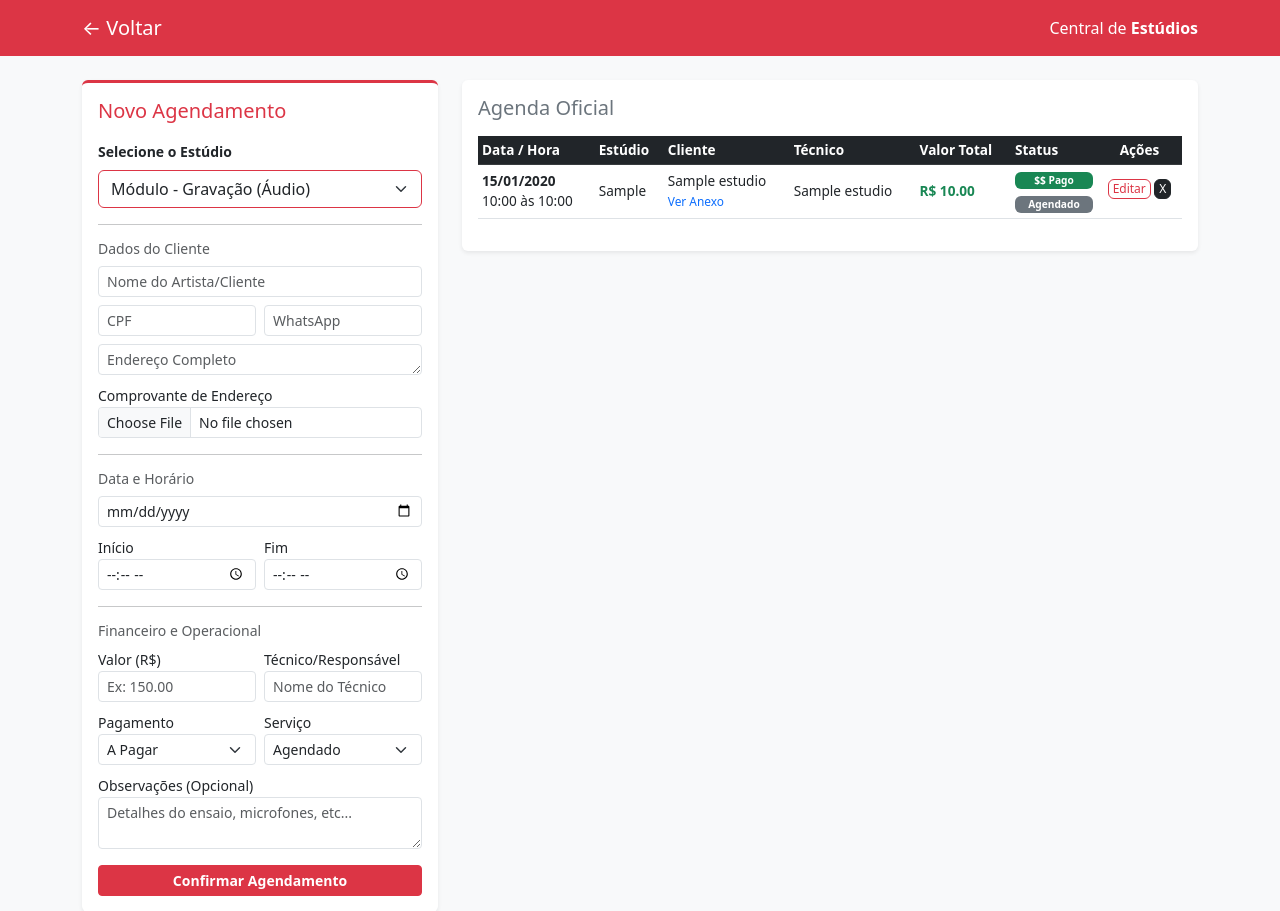
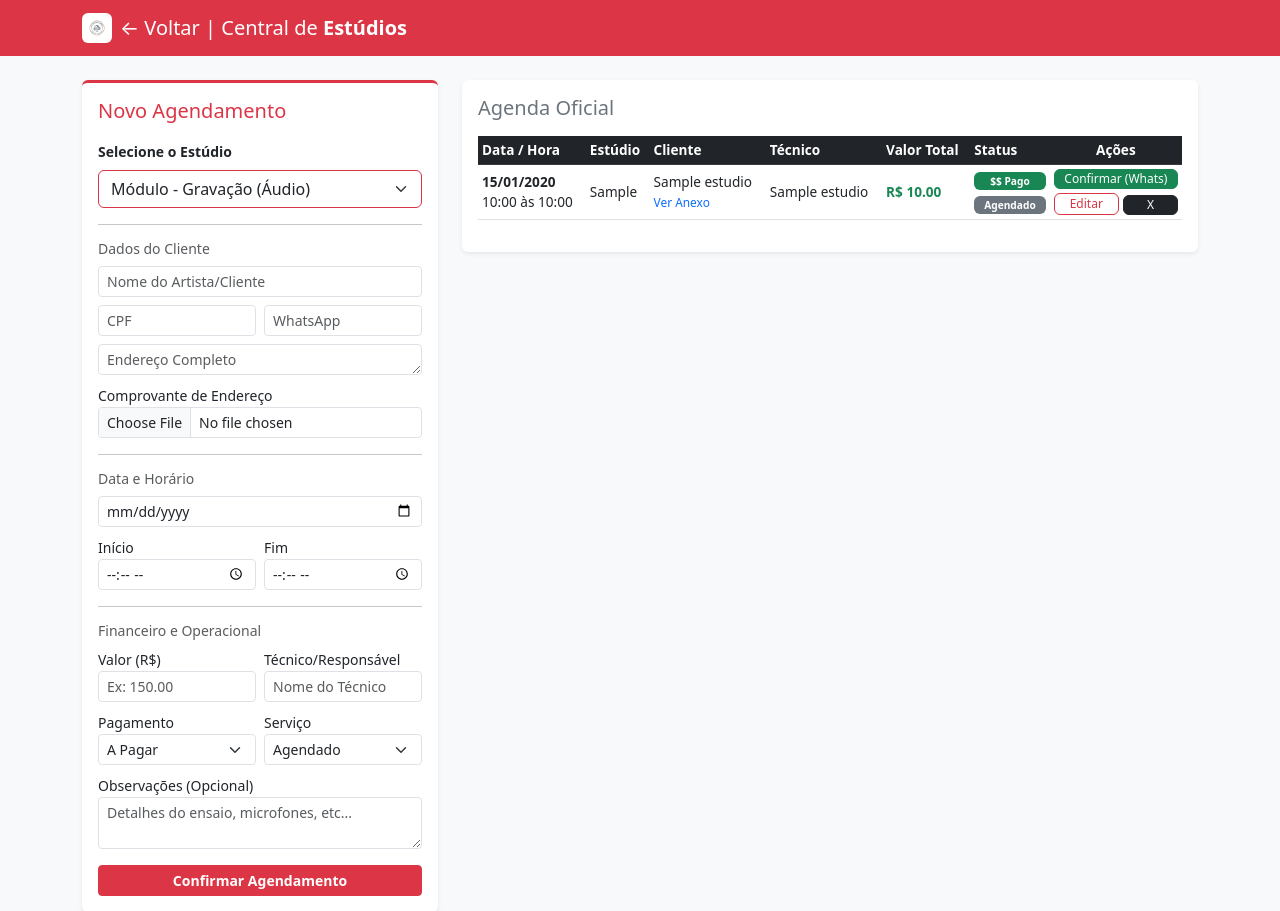
Before and after one commit to Casademusicacambuci/escola_musica, a Flask app: page /estudios in a window 1280 px wide. Shown: the top 911 px of the page. Run offline with Flask 3, Linux system fonts and the light colour scheme; the visitor is signed in with stand-in values (Sample User, id 1); tables that the repository leaves empty hold one stand-in row (values such as "Sample post").

Commit message:
Refactor navbar and action buttons in estudios.html

```diff
--- a/templates/estudios.html
+++ b/templates/estudios.html
@@ -7,10 +7,13 @@
 </head>
 <body class="bg-light">
 
+    <!-- Navbar com o Logotipo -->
     <nav class="navbar navbar-expand-lg navbar-dark bg-danger mb-4">
         <div class="container">
-            <a class="navbar-brand" href="/dashboard">&larr; Voltar</a>
-            <span class="navbar-text text-white">Central de <strong>Estúdios</strong></span>
+            <a class="navbar-brand d-flex align-items-center" href="/dashboard">
+                <img src="{{ url_for('static', filename='logo.png') }}" alt="Logo" height="30" class="me-2 rounded bg-white p-1">
+                <span>&larr; Voltar | Central de <strong>Estúdios</strong></span>
+            </a>
         </div>
     </nav>
 
@@ -135,7 +138,7 @@
                                             <th>Técnico</th>
                                             <th>Valor Total</th>
                                             <th>Status</th>
-                                            <th class="text-center">Ações</th>
+                                            <th class="text-center" style="min-width: 110px;">Ações</th>
                                         </tr>
                                     </thead>
                                     <tbody>
@@ -164,15 +167,22 @@
                                                 {% endif %}
                                             </td>
                                             <td class="text-center">
-                                                <button type="button" class="btn btn-outline-danger btn-xs py-0 px-1 mb-1" style="font-size: 0.75rem;" data-bs-toggle="modal" data-bs-target="#modalEditar{{ ag.id }}">Editar</button>
+                                                <!-- Botão WhatsApp Confirmação Cliente -->
+                                                <a href="https://wa.me/55{{ ag.telefone|replace(' ', '')|replace('-', '')|replace('(', '')|replace(')', '') }}?text=Olá%20{{ ag.nome_cliente }},%20tudo%20bem?%20%E2%9C%A8%20Passando%20para%20confirmar%20seu%20agendamento%20de%20{{ ag.tipo_estudio }}%20na%20*Casa%20de%20Música%20Cambuci*.%20%F0%9F%8E%B5%0A%0A%F0%9F%93%85%20*Data:*%20{{ ag.data_agendamento.strftime('%d/%m/%Y') }}%0A%E2%8F%B0%20*Horário:*%20{{ ag.horario_inicio.strftime('%H:%M') }}%20às%20{{ ag.horario_final.strftime('%H:%M') }}%0A%0AQualquer%20dúvida,%20estamos%20à%20disposição!"
+                                                   target="_blank" class="btn btn-success btn-xs py-0 px-1 mb-1 w-100" style="font-size: 0.75rem;">
+                                                   Confirmar (Whats)
+                                                </a>
 
-                                                <form action="/estudios/excluir/{{ ag.id }}" method="POST" style="display:inline;" onsubmit="return confirm('Cancelar este agendamento?');">
-                                                    <button type="submit" class="btn btn-dark btn-xs py-0 px-1 mb-1" style="font-size: 0.75rem;">X</button>
-                                                </form>
+                                                <div class="d-flex justify-content-center gap-1">
+                                                    <button type="button" class="btn btn-outline-danger btn-xs py-0 px-1" style="font-size: 0.75rem; flex: 1;" data-bs-toggle="modal" data-bs-target="#modalEditar{{ ag.id }}">Editar</button>
+                                                    <form action="/estudios/excluir/{{ ag.id }}" method="POST" style="display:inline; flex: 1;" onsubmit="return confirm('Cancelar este agendamento?');">
+                                                        <button type="submit" class="btn btn-dark btn-xs py-0 px-1 w-100" style="font-size: 0.75rem;">X</button>
+                                                    </form>
+                                                </div>
                                             </td>
                                         </tr>
 
-                                        <!-- Modal de Edição Completa -->
+                                        <!-- Modal de Edição -->
                                         <div class="modal fade" id="modalEditar{{ ag.id }}" tabindex="-1" aria-hidden="true">
                                           <div class="modal-dialog">
                                             <div class="modal-content">
```
